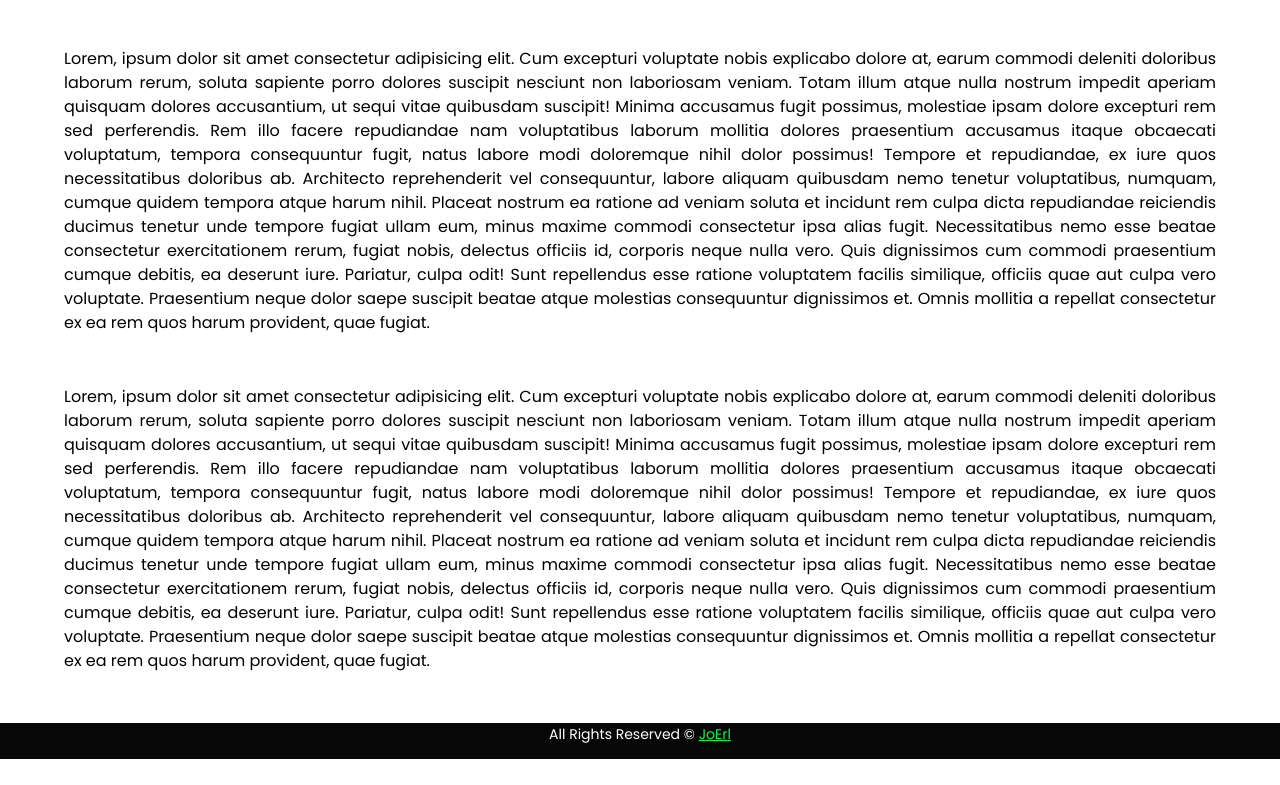
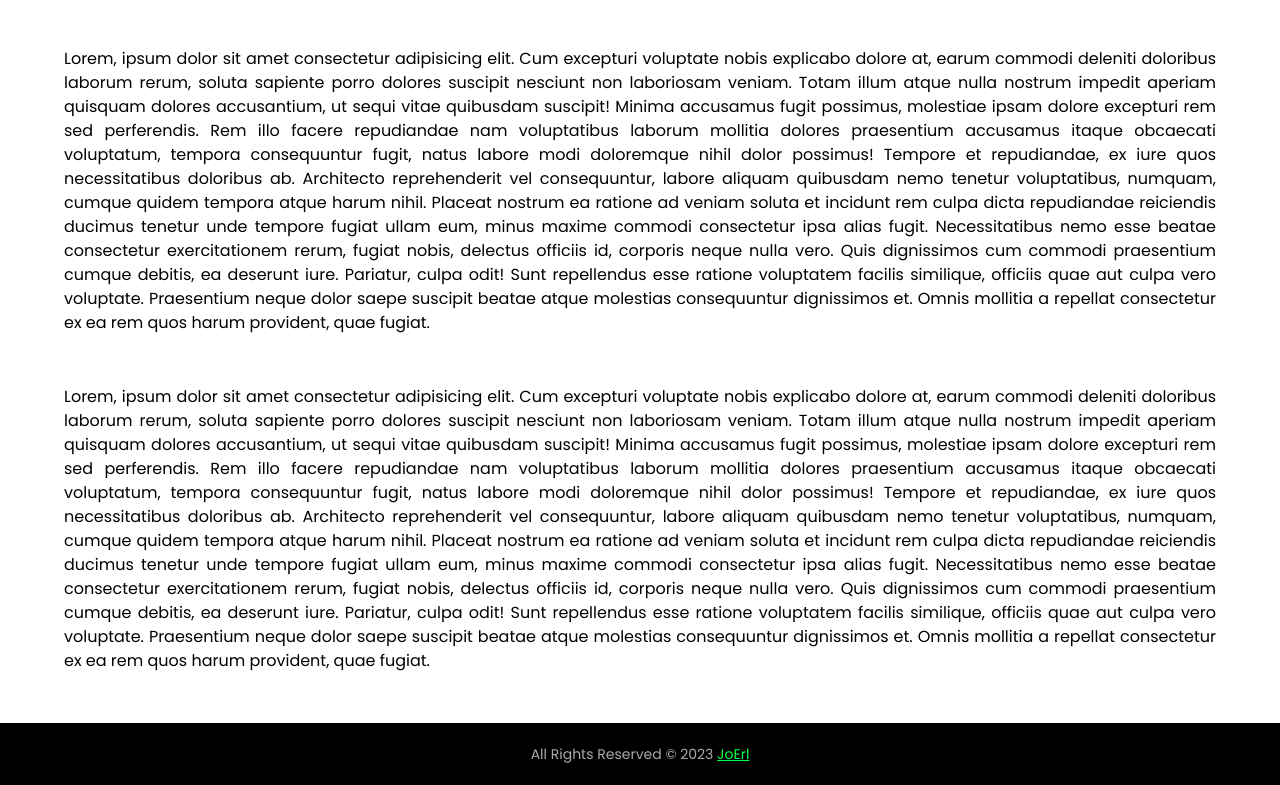
Before and after one commit to Jo-erl/StickyNavbar, a plain HTML site: page index.html in a window 1280 px wide. Shown: the part 1433-2218 px from the top of the page. Before the commit the page ends 2192 px from the top, so only its background shows below. Drawn offline with Linux system fonts and the light colour scheme.

Commit message:
Add files via upload

```diff
--- a/index.html
+++ b/index.html
@@ -57,16 +57,17 @@
 </ul>
 </div>
 
-<footer class="footer">
-    All Rights Reserved &copy; <span id="currentYear"></span>
-    <a
-      href="https://jo-erl.github.io/joelanangportfolio/"
-      style="color: rgb(0, 255, 68)"
-      target="_blank"
-      >JoErl</a
-    >
-  </p>
-</footer>
+<!--Footer2-->
+<section class="footer2">
+
+  <p>All Rights Reserved &copy; <span id="currentYear"></span> <a href="https://jo-erl.github.io/joelanangportfolio/" style="color: rgb(0, 255, 68);" target="_blank">JoErl</a></p>
+
+  <script>
+    // JavaScript to automatically update the year
+    document.getElementById("currentYear").textContent = new Date().getFullYear();
+  </script>
+</section>
+<!--End of Footer-->
 
 <script src="index.js"></script>
   </body>
--- a/style.css
+++ b/style.css
@@ -71,15 +71,25 @@ color: black;
 }
 
 
-.footer {
-    position: relative;
-    background-color: #070707;
-    color: #ffffff;
+/*=============== FOOTER2 ===============*/
+
+.footer2 {
+    width: 100%;
     text-align: center;
+    padding: 10px 0; /* Adjust the padding as needed */
+    background-color: #000000;
+    position: absolute;
     font-size: 14px;
-    padding: 4px 0;
-    margin: 0 auto;
-}
+    color: rgb(255, 255, 255);
+    margin: 0;
+    left: 0;
+    right: 0;
+  }
+  .footer2 p{
+    color: #aaaaaa;
+  }
+
+
 
 .navbar .fa {
     display: none;
```
